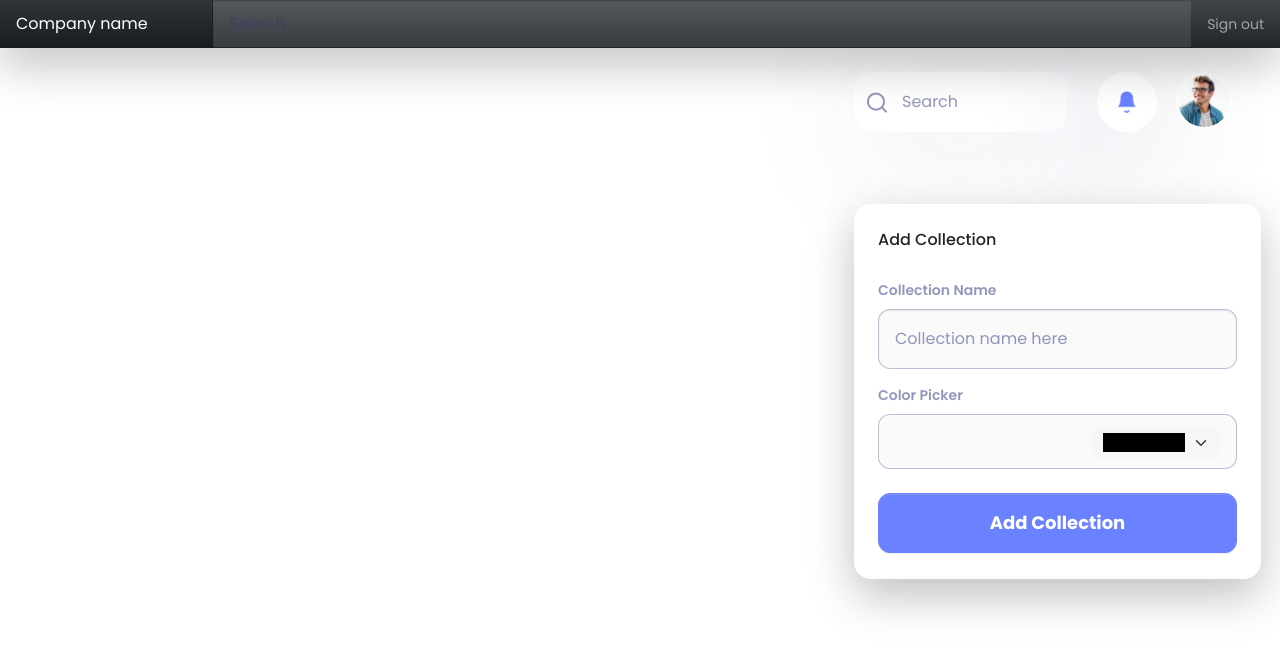
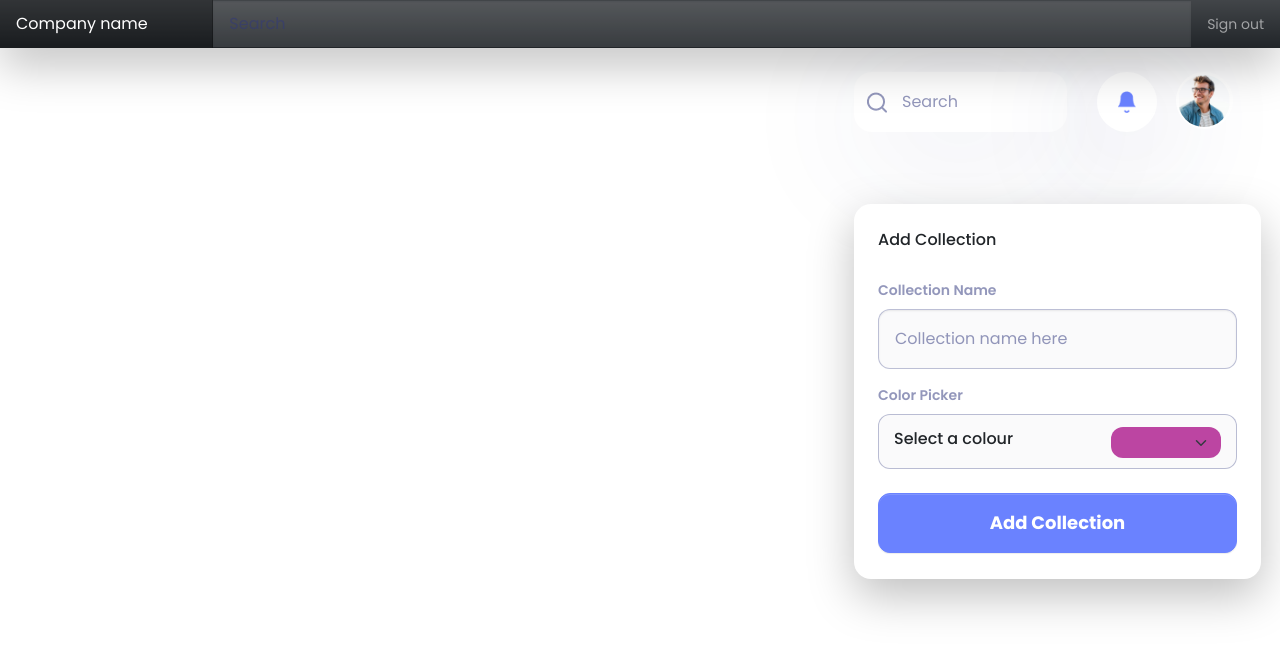
Before and after one commit to kavindu25/frontend-training-avantrio, a React (Create React App) app in the folder webapp/: page /app in a window 1280 px wide. Shown: the top 654 px of the page. Built offline with nearby package versions, Linux system fonts and the light colour scheme.

Commit message:
fix: color picker styling fixed

```diff
--- a/webapp/src/components/forms/ColorPicker.jsx
+++ b/webapp/src/components/forms/ColorPicker.jsx
@@ -1,24 +1,60 @@
-import React from "react";
+import React, { useState } from "react";
 import { useField } from "formik";
 
 export default function ColorPicker() {
+  const [colorName, setColorName] = useState("Select a colour");
+  const [selectBackground, setSelectBackground] = useState("#BC45A2");
+  const availableColors = [
+    {
+      name: "Purple",
+      value: "#BC45A2",
+    },
+    {
+      name: "Orange",
+      value: "#E16347",
+    },
+    {
+      name: "Green",
+      value: "#52A944",
+    },
+    {
+      name: "Yellow",
+      value: "#FFF8B9",
+    },
+    {
+      name: "Blue",
+      value: "#5698B5",
+    },
+    {
+      name: "Light blue",
+      value: "#B9BCFF",
+    },
+  ];
+
+  const onSelectChange = (e) => {
+    setColorName(e.target.value);
+    const selectedColor = availableColors.find(
+      ({ name }) => name === e.target.value
+    );
+    setSelectBackground(selectedColor.value);
+  };
   return (
     <div className="color-picker">
       <p className="para2 color-picker-label mb-2">Color Picker</p>
       <div className="color-picker-input-wrapper">
-        <input
-          type="color"
-          className="form-select color-selector"
-          list="colors"
-        />
-        <datalist id="colors">
-          <option>#BC45A2</option>
-          <option>#E16347</option>
-          <option>#52A944</option>
-          <option>#FFF8B9</option>
-          <option>#5698B5</option>
-          <option>#B9BCFF</option>
-        </datalist>
+        <p className="color-selected para1">{colorName}</p>
+        <select
+          className="color-select form-select"
+          onChange={onSelectChange}
+          style={{ backgroundColor: selectBackground }}
+        >
+          <option className="purple" value={"Purple"}></option>
+          <option className="orange" value={"Orange"}></option>
+          <option className="green" value={"Green"}></option>
+          <option className="yellow" value={"Yellow"}></option>
+          <option className="blue" value={"Blue"}></option>
+          <option className="light-blue" value={"Light blue"}></option>
+        </select>
       </div>
     </div>
   );
--- a/webapp/src/custom.scss
+++ b/webapp/src/custom.scss
@@ -165,9 +165,8 @@ input[type="color"] {
 // color picker
 .color-picker {
   .color-picker-label {
-    color:#30387D85;
+    color: #30387d85;
     font-weight: 600;
-
   }
 
   .color-picker-input-wrapper {
@@ -178,18 +177,56 @@ input[type="color"] {
     border: 1px solid rgba(48, 56, 125, 0.32);
     border-radius: 12px;
 
-    .color-selector{
+    .color-selector {
       position: absolute;
       top: 12px;
       right: 15px;
       width: 130px;
       height: 31px;
       box-shadow: none;
+    }
 
+    .color-selected {
+      position: absolute;
+      top: 12px;
+      left: 15px;
+      width: 500px;
     }
+
+    select {
+      position: absolute;
+      top: 12px;
+      right: 15px;
+      width: 110px;
+      height: 31px;
+      // outline: none;
+      // user-select: none;
+
+      .purple {
+        background-color: #bc45a2;
+      }
+      .orange {
+        background-color: #e16347;
+      }
+      .green {
+        background-color: #52a944;
+      }
+      .yellow {
+        background-color: #fff8b9;
+      }
+      .blue {
+        background-color: #5698b5;
+      }
+      .light-blue {
+        background-color: #b9bcff;
+      }
+    }
+
+    // select:active, select:hover {
+    //   outline: none
+    // }
   }
 }
-
 
 //icons
 
@@ -357,7 +394,6 @@ input[type="color"] {
     scrollbar-width: none;
     &::-webkit-scrollbar {
       display: none;
-
     }
   }
 }
--- a/webapp/src/variables.scss
+++ b/webapp/src/variables.scss
@@ -59,7 +59,9 @@ $input-font-size-lg: 1rem;
 $input-border-radius-lg: 12px;
 
 // form select
-
+$form-select-border-width: 0px;
+$form-select-box-shadow: none;
+$form-select-focus-border-color: none;
 
 // box shadow
 $box-shadow: 0px 17px 46px rgba(0, 0, 0, 0.25);
```
